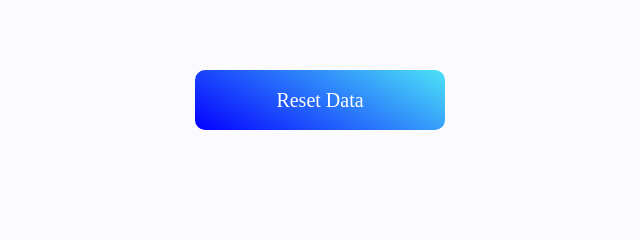
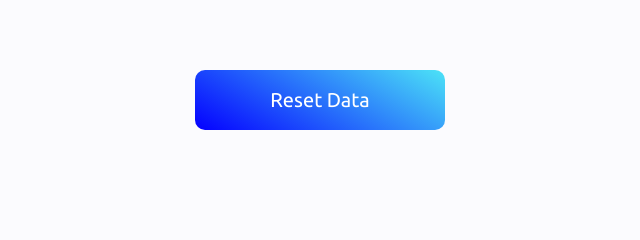
Before and after one commit to rtoscanelli/smart-engagement-room, a website: page views/admin.html in a window 1280 px wide. Shown: the part 332-572 px from the top of the page, 320-960 px from the left. Drawn offline with Linux system fonts and the light colour scheme; files whose address does not match are found by name.

Commit message:
fix: update font issues

```diff
--- a/public/css/admin.css
+++ b/public/css/admin.css
@@ -17,7 +17,6 @@
 }
 
 body {
-    font-family: Arial, sans-serif;
     line-height: 1.6;
     display: flex;
     flex-direction: column;
@@ -102,7 +101,6 @@ main {
 }
 
 button {
-    font-family: main-font;
     font-size: 20px;
     height: 60px;
     width: 250px;
--- a/public/css/attendance.css
+++ b/public/css/attendance.css
@@ -15,7 +15,6 @@
 }
 
 body {
-    font-family: Arial, sans-serif;
     line-height: 1.6;
     display: flex;
     flex-direction: column;
--- a/public/css/classroom-lights.css
+++ b/public/css/classroom-lights.css
@@ -19,7 +19,6 @@
 }
 
 body {
-    font-family: Arial, sans-serif;
     line-height: 1.6;
     display: flex;
     flex-direction: column;
--- a/public/css/login.css
+++ b/public/css/login.css
@@ -23,17 +23,6 @@
 
 body {
     display: flex;
-    font-family: 'Ubuntu';
-}
-
-@font-face {
-    font-family: main-font;
-    src: url(/assets/Ubuntu-Regular.ttf);
-}
-
-@font-face {
-    font-family: logo-font;
-    src: url(/assets/Norse-Bold.otf);
 }
 
 .main {
@@ -108,7 +97,6 @@ fieldset {
     width: 300px;
     box-sizing: border-box;
     font-size: 20px;
-    font-family: main-font;
     border-radius: 10px;
     border: 2px #E5E7EB solid;
 }
@@ -133,7 +121,6 @@ input.error {
 }
 
 .submit > button {
-    font-family: main-font;
     font-size: 20px;
     height: 60px;
     width: 250px;
@@ -215,7 +202,6 @@ input.error {
 }
 
 .logo-container > h1 {
-    font-family: logo-font;
     font-size: 60px;
     color: var(--header-color);
 }
--- a/public/css/style.css
+++ b/public/css/style.css
@@ -18,7 +18,6 @@
 }
 
 body {
-    font-family: Arial, sans-serif;
     line-height: 1.6;
     display: flex;
     flex-direction: column;
```
